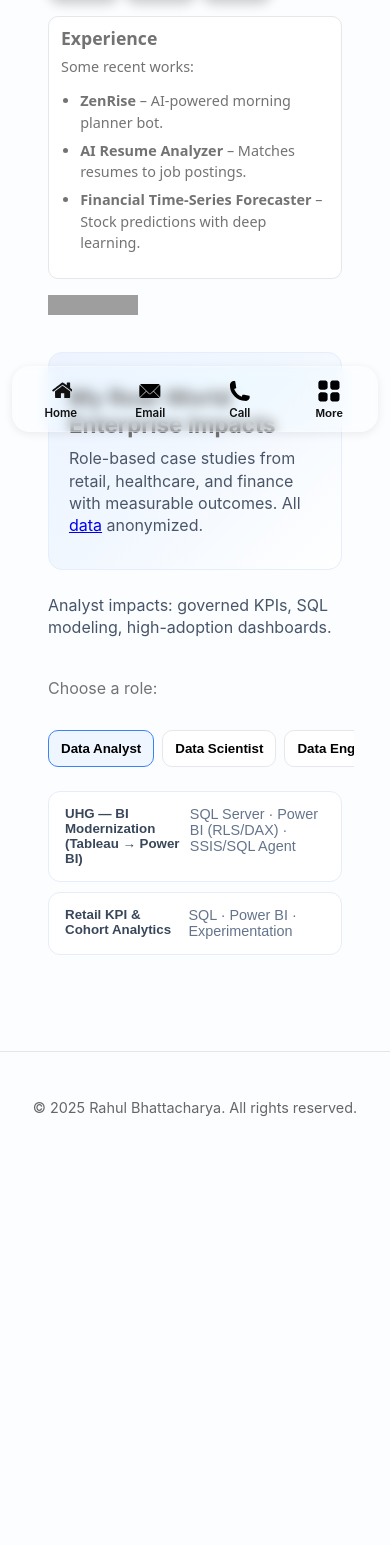
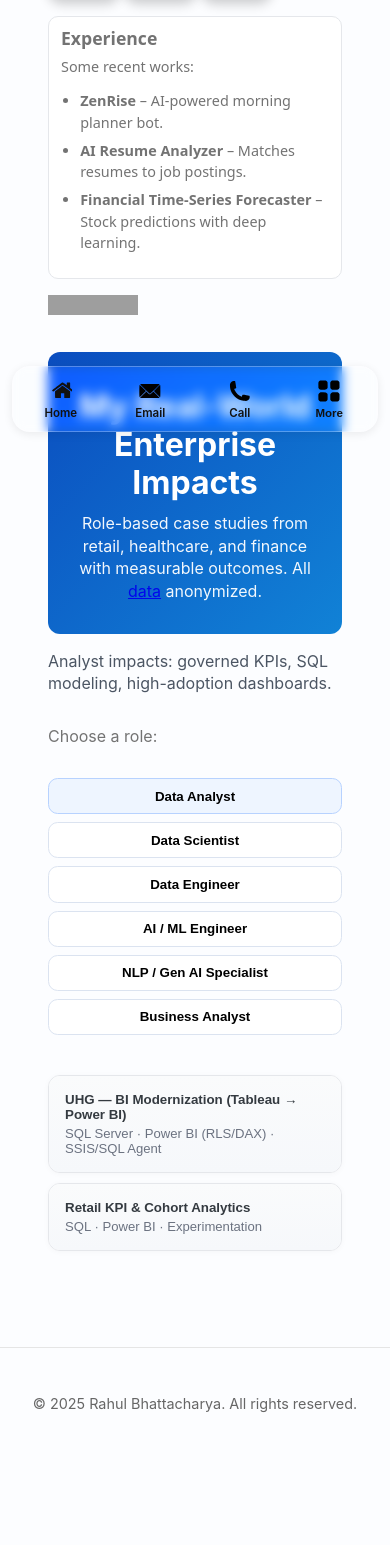
Before and after one commit to RahulBhattacharya1/RahulBhattacharya1.github.io, a Jekyll site: the page built from _posts/2025-08-22-experience.md, in a window 390 px wide. Shown: the part 458-2003 px from the top of the page. Built offline with Jekyll 4.4.1, drawn with Linux system fonts in a browser that asks for light colours; before the commit the page ends 1707 px from its top, so only the background shows below that; some of the changed lines change nothing that is shown; grey boxes are pictures that could not be loaded.

Commit message:
Update 2025-08-22-experience.md

```diff
--- a/_posts/2025-08-22-experience.md
+++ b/_posts/2025-08-22-experience.md
@@ -189,160 +189,54 @@
 {:/nomarkdown}
 
 <style>
-/* ─────────────────────────────────────────────
-   Experience page (scoped, no global duplicates)
-   ───────────────────────────────────────────── */
+/* ---------- HERO ---------- */
+.impacts-hero{ background:linear-gradient(135deg,#0b4dbf,#1182d6); color:#fff; border-radius:12px; margin:0 0 1rem }
+.impacts-hero__inner{ padding:2rem 1.25rem; text-align:center; max-width:980px; margin:0 auto }
+.impacts-hero h1{ margin:.2rem 0 .6rem; font-size:2rem; line-height:1.2 }
+.impacts-hero p{ margin:0; opacity:.95 }
 
-/* ===== Hero ===== */
-.impacts-hero{
-  margin: 0 0 1.5rem 0;
-  background-color: #eef4ff; /* fallback */
-  background-image: linear-gradient(135deg,#eef4ff 0%,#f1f7ff 45%,#ffffff 100%);
-  border: 1px solid #e6eefb;
-  border-radius: 14px;
-}
+/* ---------- ROLES (left menu + panels) ---------- */
+.role-gallery.impacts{ align-items:start }
+.role-menu{ position:sticky; top:1rem; align-self:start; display:flex; flex-wrap:wrap; gap:.5rem; margin-bottom:1rem }
+.role-btn{ padding:.6rem .8rem; border:1px solid #dbe3f0; border-radius:.6rem; background:#fff; cursor:pointer; transition:background .15s, transform .05s }
+.role-btn.active{ background:#eef5ff; border-color:#b7d2ff }
+.role-btn:active{ transform: translateY(1px) }
+.role-summary{ display:block; margin:.25rem 0 .5rem; color:#4b5563 }
 
-.impacts-hero__inner{
-  max-width: 1100px;
-  margin: 0 auto;
-  padding: 2rem 1.25rem;
-}
-.impacts-hero__inner h1{
-  margin: 0 0 .5rem 0;
-  font-size: clamp(1.4rem, 3.2vw, 2rem);
-  line-height: 1.2;
-}
-.impacts-hero__inner p{
-  margin: 0;
-  color: #4a5668;
-}
+/* Accordion */
+.role-accordion{ display:grid; gap:.6rem }
+.acc-item{ border:1px solid #e5e7eb; border-radius:12px; background:#fff; overflow:hidden; box-shadow:0 1px 6px rgba(0,0,0,.03) }
+.acc-head{ display:block }
+.acc-btn{ display:flex; flex-direction:column; align-items:flex-start; gap:.25rem; width:100%; padding:1rem; font-weight:650; color:#343a40; text-align:left; border:0; background:linear-gradient(#fafbfc,#f6f8fb) }
+.acc-btn:focus{ outline:2px solid #e3ecff; outline-offset:2px }
+.acc-meta{ font-size:.82rem; font-weight:400; color:#6b7280 }
+.acc-panel[hidden]{ display:none }
+.acc-body{ padding:.75rem 1rem 1rem }
+.acc-body details{ margin:.35rem 0; border-left:3px solid #e5e7eb; padding:.25rem .75rem; background:#fafafa; border-radius:0 6px 6px 0 }
+.acc-body summary{ cursor:pointer; user-select:none }
+.acc-body ul{ margin:.35rem 0 .25rem 1.1rem }
+.mono{ font-family: ui-monospace, SFMono-Regular, Menlo, Monaco, Consolas, "Liberation Mono", "Courier New", monospace }
 
-/* ===== Accordion (Experience-only content) ===== */
-.role-accordion{ display: grid; gap: .65rem; }
-.acc-item{
-  border: 1px solid #e7edf6;
-  border-radius: 12px;
-  background: #fff;
-  overflow: hidden;
-}
-.acc-head{ display:block; margin:0; padding:0; background:transparent; border:0; }
-.acc-btn{
-  /* Full-width header button for accordion; do NOT style .role-btn here */
-  display: flex; align-items: flex-start; gap: .4rem;
-  width: 100%;
-  padding: .9rem 1rem;
-  background: transparent; border:0; cursor:pointer;
-  font-weight: 600; color:#39475a; text-align:left;
-}
-.acc-btn:focus-visible{ outline: 2px solid #7aa2ff; outline-offset: 2px; border-radius: 8px; }
-.acc-meta{ color:#64748b; font-weight: 500; font-size: .9rem; }
-.acc-panel[hidden]{ display:none; }
-.acc-body{ padding: .75rem 1rem 1rem; color:#374151; }
+/* ---------- EXPERIENCE FLOW ---------- */
+/* Hide the visual on small screens to avoid cramping; remove if you want it visible */
+@media (max-width: 900px){ .experience-flow{ display:none } }
 
-/* ===== Arrow-flow layout (desktop/tablet only) ===== */
-.experience-flow{
-  position: relative;
-  margin: 1rem 0 2rem;
-  border-radius: 14px;
-  background: #ffffff;
-  border: 1px solid #eef2f7;
-  padding: 1rem;
-}
-/* ===== Flow grid: 3-up on desktop, 2-up tablet, hidden on phones (keep your rule) */
-.flow-grid{
-  display: grid;
-  grid-template-columns: repeat(3, minmax(0, 1fr));
-  gap: 1.25rem;            /* space between cards */
-  position: relative;
-  z-index: 1;              /* keep above the arrows */
-}
-@media (max-width: 1000px){
-  .flow-grid{ grid-template-columns: repeat(2, minmax(0, 1fr)); }
-}
+.experience-flow{ position:relative; margin:2rem auto 2.5rem; max-width:1100px }
+.flow-svg{ position:absolute; inset:0; width:100%; height:100%; pointer-events:none; z-index:0 }
+.flow-grid{ position:relative; display:grid; grid-template-columns:repeat(auto-fill,minmax(280px,1fr)); gap:22px; align-items:stretch; z-index:1 }
+.flow-card{ background:#fff; border:1px solid #e8eaf0; border-radius:14px; padding:16px; box-shadow:0 8px 24px rgba(20,24,62,.06); transition:transform .18s, box-shadow .18s, border-color .18s }
+.flow-card:hover,.flow-card:focus-within{ transform:translateY(-2px); border-color:#d7dbe8; box-shadow:0 12px 28px rgba(20,24,62,.09) }
+.flow-card h3{ margin:0 0 6px; font-size:.95rem; font-weight:700; color:#0b4dbf }
+.flow-card h4{ margin:0 0 8px; font-size:1.02rem; font-weight:700; color:#1e293b }
+.flow-card p{ margin:0; color:#475569; font-size:.92rem; line-height:1.4 }
+.meta{ display:flex; flex-wrap:wrap; gap:6px; margin-top:10px }
+.pill{ font-size:.74rem; font-weight:600; padding:4px 8px; border-radius:999px; color:#0b4dbf; background:linear-gradient(180deg,#eff6ff,#e7f3ff); border:1px solid #cfe3ff }
 
-/* ===== Card look to match your screenshot */
-.flow-card{
-  background: #fff;
-  border: 1px solid #e6ecfb;                 /* subtle blue edge */
-  border-radius: 14px;
-  padding: 1rem 1.1rem;
-  box-shadow: 0 6px 24px rgba(21,42,93,.06); /* airy shadow */
-}
-
-/* Top line (dates/location) in blue, bold */
-.flow-card .meta-top{
-  margin: 0 0 .35rem 0;
-  color: #1e40af;                             /* blue */
-  font-weight: 700;
-  font-size: .98rem;
-}
-
-/* Role title line: strong, dark */
-.flow-card h4{
-  margin: 0 0 .35rem 0;
-  font-size: 1.05rem;
-  color: #111827;
-  font-weight: 700;
-}
-
-/* Description: normal gray */
-.flow-card p{
-  margin: 0 0 .6rem 0;
-  color: #374151;
-  line-height: 1.45;
-}
-
-/* Pills to match screenshot */
-.flow-card .pill{
-  display: inline-block;
-  margin: .3rem .4rem 0 0;
-  padding: .18rem .55rem;
-  font-size: .82rem;
-  color: #1f2d4d;
-  background: #f8fbff;
-  border: 1px solid #e5ecfb;
-  border-radius: 999px;
-}
-
-/* Optional: tighten anchor color inside top line */
-.flow-card .meta-top a{ color:#1e40af; text-decoration: none; }
-
-/* Keep the arrow underlay subtle (from your last change) */
-.flow-svg .path-stroke{
-  fill: none;
-  stroke: #c9d6ee;
-  stroke-width: 8;
-  stroke-linecap: round;
-  stroke-linejoin: round;
-  marker-end: url(#arrow-head);
-}
-.pill{
-  display:inline-block; margin:.25rem .35rem 0 0; padding:.15rem .5rem;
-  border:1px solid #e3e9f3; border-radius:999px; font-size:.8rem; color:#475569;
-}
-
-/* Arrow layer (SVG or canvas you place absolutely inside .experience-flow) */
-.flow-svg{
-  position:absolute; inset:0; z-index:0; pointer-events:none;
-}
-.flow-svg .arrow{ stroke:#c9d6ee; stroke-width:2; fill:none; }
-.flow-svg .node { fill:#e8f1ff; stroke:#bcd0f5; }
-
-/* ===== Desktop-only visuals (hide heavy graphic on phones) ===== */
-@media (max-width: 768px){
-  .experience-flow{ display:none; }
-}
-
-/* ===== Utilities specific to this page ===== */
-.role-summary{ display:block; margin:.25rem 0 1rem; color:#475569; }
-
-/* Note:
-   - We intentionally do NOT style .role-menu or .role-btn here.
-   - Those are defined in your site/global CSS and already work on Skills.
-   - Make sure the wrapper is: <div class="role-gallery"> (no extra "impacts" class).
-*/
+/* Flow stroke + nodes */
+.path-stroke{ stroke:url(#flow-grad); stroke-width:3.2; stroke-linecap:round; stroke-linejoin:round; fill:none; marker-end:url(#arrow-head); animation:pathDraw 1.2s ease-out both }
+@keyframes pathDraw{ from{ stroke-dasharray:1 1000; opacity:0 } to{ stroke-dasharray:1000 0; opacity:1 } }
+.node{ fill:#fff; stroke:#1e88e5; stroke-width:2.2; r:4.2 }
 </style>
-
 
 <script>
 /* ===== Role UI ===== */
```
